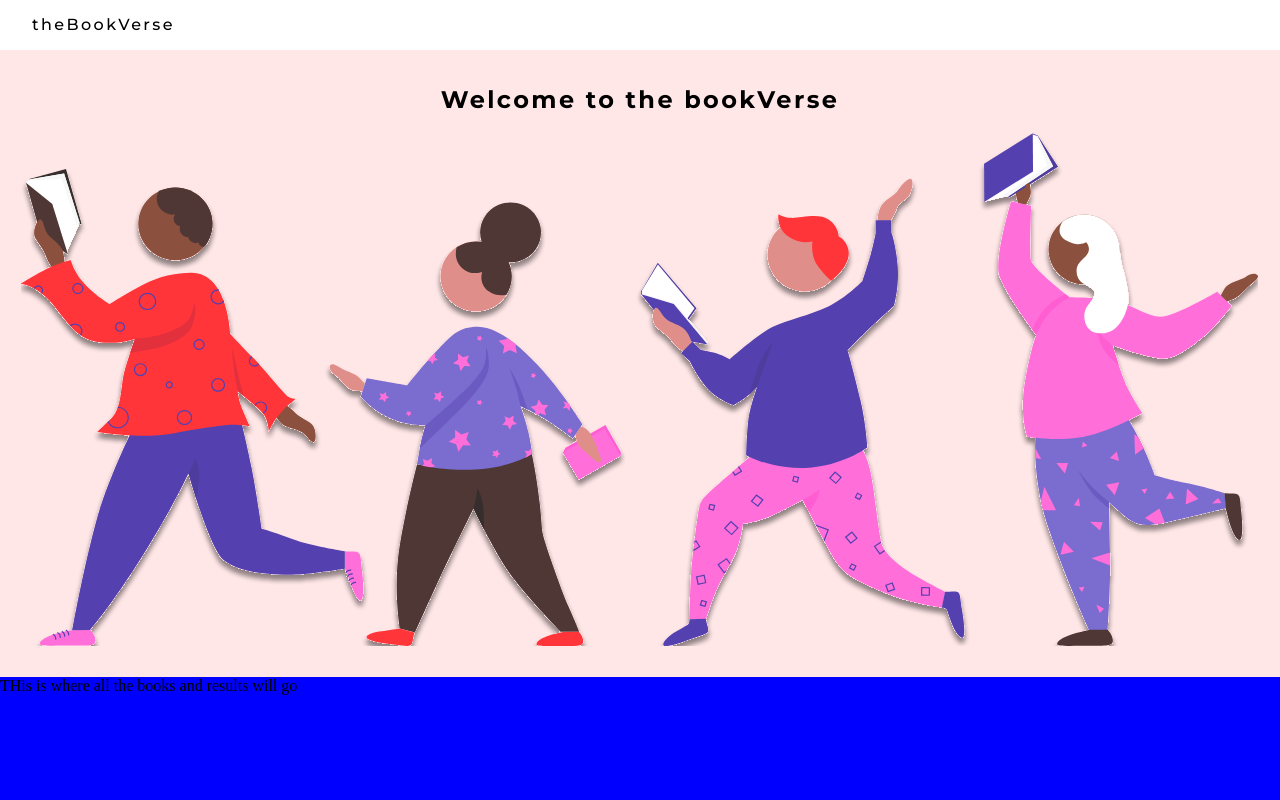
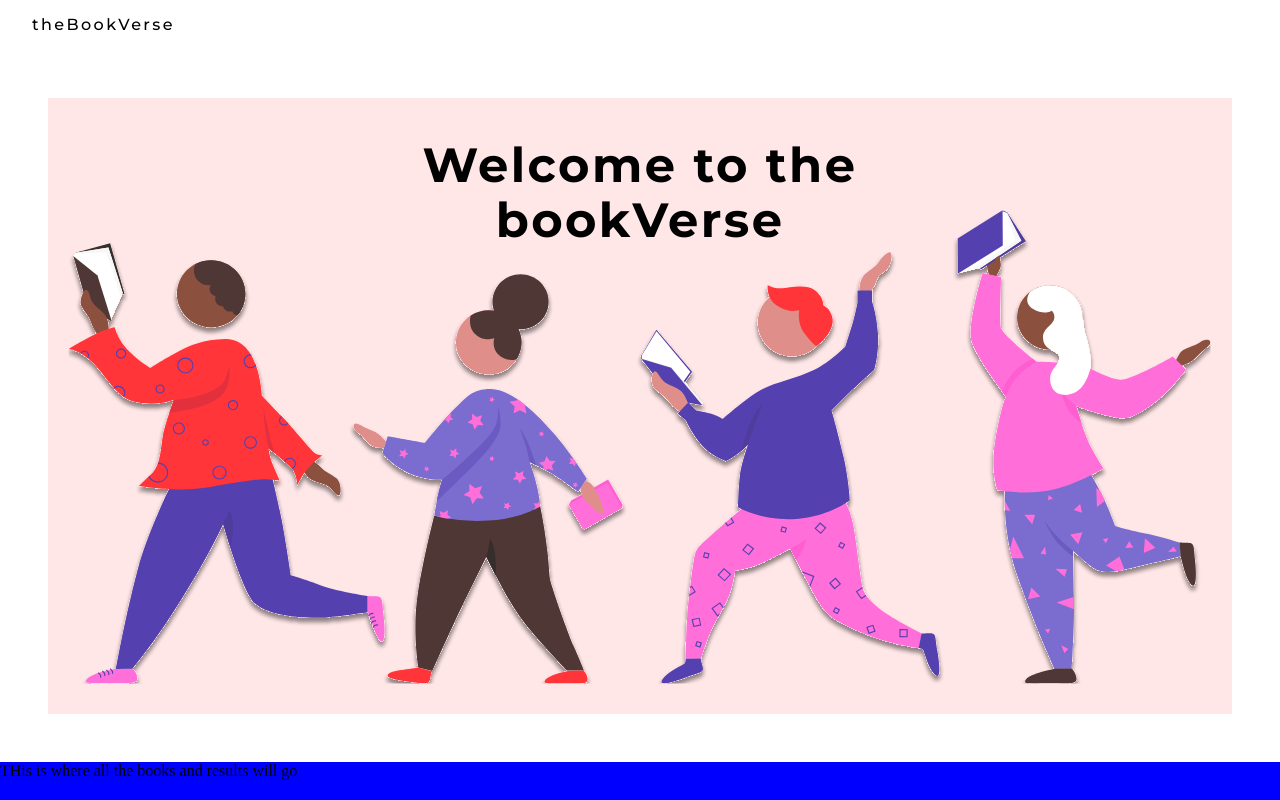
Before and after one commit to staceyjf/theBookVerse, a React (Vite) app: page / in a window 1280 px wide. Built offline with nearby package versions, Linux system fonts and the light colour scheme.

Commit message:
homepage add across all devices

```diff
--- a/src/components/Navbar/Navbar.module.scss
+++ b/src/components/Navbar/Navbar.module.scss
@@ -1,4 +1,4 @@
-@import "../../scss/partials/brand-variables";
+@use "../../scss/partials/brand-variables" as bv;
 
 nav {
   display: flex;
@@ -6,7 +6,7 @@ nav {
   justify-content: space-between;
   width: 100%;
   height: 50px;
-  @include font--primary(500);
+  @include bv.font--primary(500);
 
   & .logo_container {
     height: 100%;
--- a/src/containers/HomeContainer/HomeContainer.jsx
+++ b/src/containers/HomeContainer/HomeContainer.jsx
@@ -5,7 +5,10 @@ function HomeContainer() {
   return (
     <section className={styles.home}>
       <div className={styles.container}>
-        <h2>Welcome to the bookVerse</h2>
+        <div className={styles.header_wrapper}>
+          <h2>Welcome to the bookVerse</h2>
+        </div>
+
         <div className={styles.img_wrapper}>
           <PeopleIllustration />
         </div>
--- a/src/containers/HomeContainer/HomeContainer.module.scss
+++ b/src/containers/HomeContainer/HomeContainer.module.scss
@@ -1,25 +1,65 @@
-@import "../../scss/partials/brand-variables";
+@use "../../scss/partials/brand-variables" as bv;
+@use "../../scss/partials/queries" as q;
 
 .home {
   display: flex;
   justify-content: center;
   align-items: center;
   width: 100%;
-  height: min-content;
-  @include font--primary(500);
+  height: max-content;
+  @include bv.font--primary(500);
+  position: relative;
 
   .container {
-    background-color: $primary-color-light;
+    background-color: bv.$primary-color-light;
     width: 100%;
     display: flex;
     flex-direction: column;
     justify-content: center;
+    align-items: center;
     padding: 1em;
     text-align: center;
+    position: relative;
   }
 
   .img_wrapper {
     width: 100%;
     height: auto;
   }
+
+  @include q.tablet {
+    padding: 1.5em;
+
+    .container {
+      padding-top: 4.5em;
+    }
+
+    .header_wrapper {
+      position: absolute;
+      top: 0;
+      width: 50%;
+    }
+
+    h2 {
+      font-size: 2em;
+    }
+  }
+
+  @include q.laptop {
+    padding: 3em;
+
+    .container {
+      padding-top: 7em;
+    }
+
+    .header_wrapper {
+      position: absolute;
+      top: 0;
+      width: 55%;
+    }
+
+    h2 {
+      font-size: 3em;
+    }
+  }
 }
--- a/src/scss/partials/_queries.scss
+++ b/src/scss/partials/_queries.scss
@@ -26,13 +26,13 @@ $xxl: 1400px; //large desktops
 }
 
 @mixin laptop {
-  @media only screen and (min-width: ($l)) and (max-width: ($xl - 1)) {
+  @media only screen and (min-width: ($l)) {
     @content;
   }
 }
 
-@mixin desktop {
-  @media only screen and (min-width: ($xl)) {
-    @content;
-  }
-}
+// @mixin desktop {
+//   @media only screen and (min-width: ($xl)) {
+//     @content;
+//   }
+// }
```
